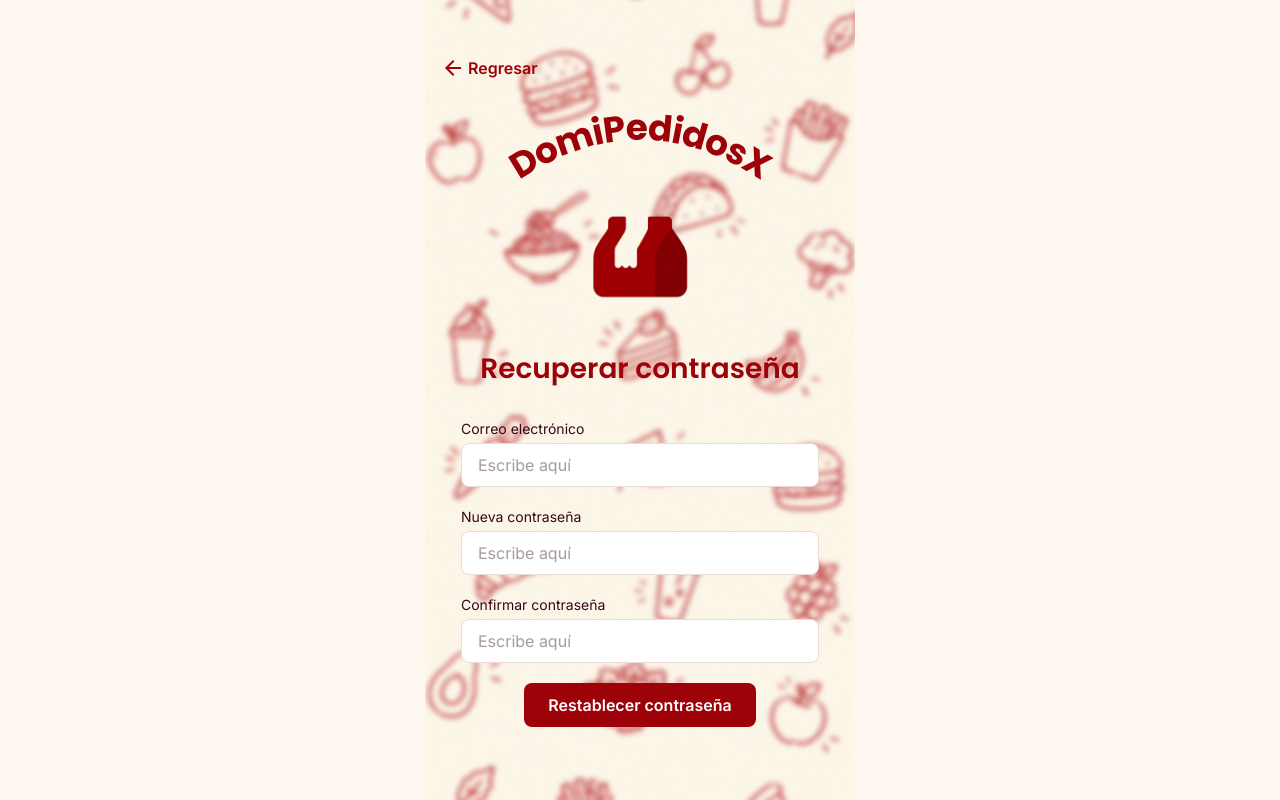
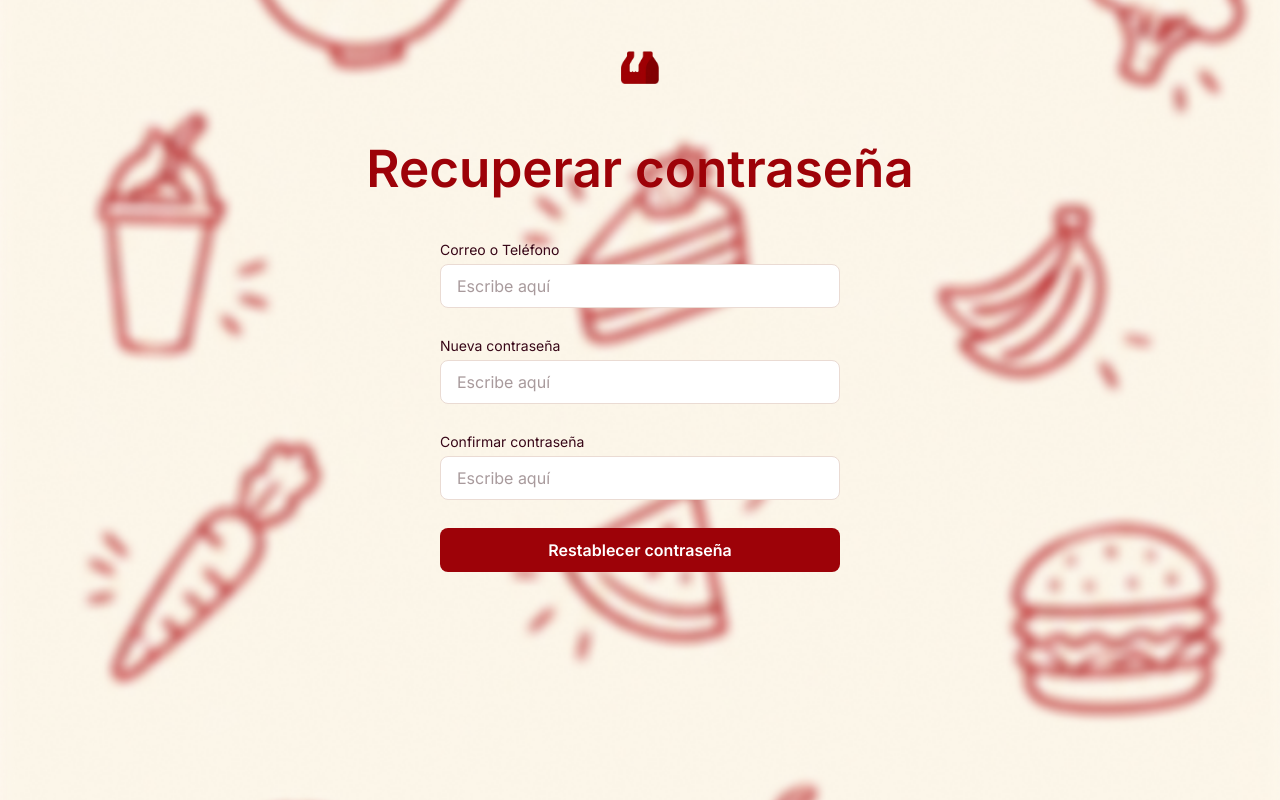
Before and after one commit to juanjose-atuesta/DomiPedidosX, a React (Vite) app in the folder frontend/: page /recuperar-contrasena in a window 1280 px wide. Built offline with nearby package versions, Linux system fonts and the light colour scheme.

Commit message:
feat(frontend): recuperar contraseña de escritorio

```diff
--- a/frontend/src/pages/auth/RecuperarContrasena.jsx
+++ b/frontend/src/pages/auth/RecuperarContrasena.jsx
@@ -4,11 +4,12 @@ import AuthLayout from "../../layouts/AuthLayout"
 import Boton from "../../components/Boton"
 import CampoTexto from "../../components/CampoTexto"
 import MensajeAlerta from "../../components/MensajeAlerta"
+import { fondoCrema, iconoBolsaRoja } from "../../assets"
 import { MENSAJE_CONTRASENA, contrasenaValida } from "../../utils/validaciones"
 
-export default function RecuperarContrasena() {
+function FormularioRecuperar({ etiquetaIdentificador, tipoIdentificador = "text", className = "" }) {
   const navigate = useNavigate()
-  const [correo, setCorreo] = useState("")
+  const [identificador, setIdentificador] = useState("")
   const [nueva, setNueva] = useState("")
   const [confirmar, setConfirmar] = useState("")
   const [errores, setErrores] = useState({})
@@ -24,18 +25,13 @@ export default function RecuperarContrasena() {
   }
 
   return (
-    <AuthLayout variante="claro" volverA="/iniciar-sesion">
-      <h1 className="mt-6 text-center font-titulo text-[28px] font-semibold leading-9 text-primario">
-        Recuperar contraseña
-      </h1>
-
-      <form onSubmit={guardar} className="mt-8 flex flex-col gap-5">
+    <form onSubmit={guardar} className={`flex flex-col ${className}`}>
       <CampoTexto
-          etiqueta="Correo electrónico"
-          type="email"
+        etiqueta={etiquetaIdentificador}
+        type={tipoIdentificador}
         placeholder="Escribe aquí"
-          value={correo}
-          onChange={(e) => setCorreo(e.target.value)}
+        value={identificador}
+        onChange={(e) => setIdentificador(e.target.value)}
         required
       />
       <CampoTexto
@@ -60,16 +56,53 @@ export default function RecuperarContrasena() {
       {listo ? (
         <>
           <MensajeAlerta tipo="exito">Contraseña actualizada. Ya puedes iniciar sesión.</MensajeAlerta>
-            <Boton className="min-w-[200px] self-center" onClick={() => navigate("/iniciar-sesion")}>
+          <Boton anchoCompleto className="min-w-[200px]" onClick={() => navigate("/iniciar-sesion")}>
             Ir a iniciar sesión
           </Boton>
         </>
       ) : (
-          <Boton type="submit" className="min-w-[200px] self-center">
+        <Boton type="submit" anchoCompleto className="min-w-[200px]">
           Restablecer contraseña
         </Boton>
       )}
     </form>
-    </AuthLayout>
   )
 }
+
+export default function RecuperarContrasena() {
+  return (
+    <>
+      <div className="lg:hidden">
+        <AuthLayout variante="claro" volverA="/iniciar-sesion">
+          <h1 className="mt-6 text-center font-titulo text-[28px] font-semibold leading-9 text-primario">
+            Recuperar contraseña
+          </h1>
+          <FormularioRecuperar
+            etiquetaIdentificador="Correo electrónico"
+            tipoIdentificador="email"
+            className="mt-8 gap-5"
+          />
+        </AuthLayout>
+      </div>
+
+      <main className="relative hidden min-h-screen overflow-hidden bg-fondo lg:block">
+        <div
+          aria-hidden="true"
+          className="absolute inset-0 bg-cover bg-center"
+          style={{ backgroundImage: fondoCrema ? `url(${fondoCrema})` : undefined }}
+        />
+        <div className="relative z-10 mx-auto flex w-full max-w-[640px] flex-col items-center px-6 pb-16 pt-10">
+          {iconoBolsaRoja && (
+            <img src={iconoBolsaRoja} alt="DomiPedidosX" className="h-14 w-14 object-contain" />
+          )}
+          <h1 className="mt-10 text-center font-texto text-[clamp(2.5rem,4vw,3.5rem)] font-bold leading-tight text-primario">
+            Recuperar contraseña
+          </h1>
+          <div className="mt-10 w-full max-w-[400px]">
+            <FormularioRecuperar etiquetaIdentificador="Correo o Teléfono" className="gap-7" />
+          </div>
+        </div>
+      </main>
+    </>
+  )
+}
```
Lines whose indentation alone changed are shown as unchanged.
